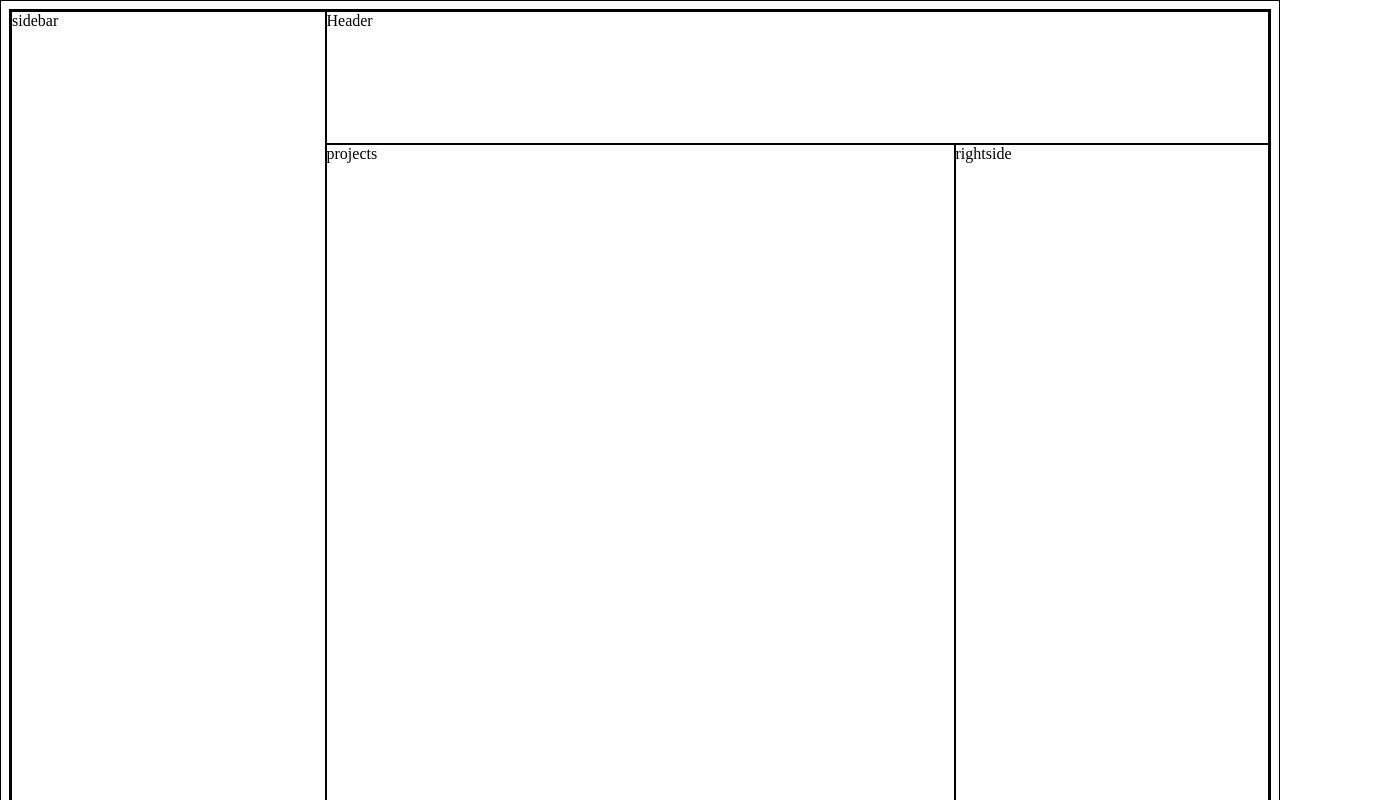
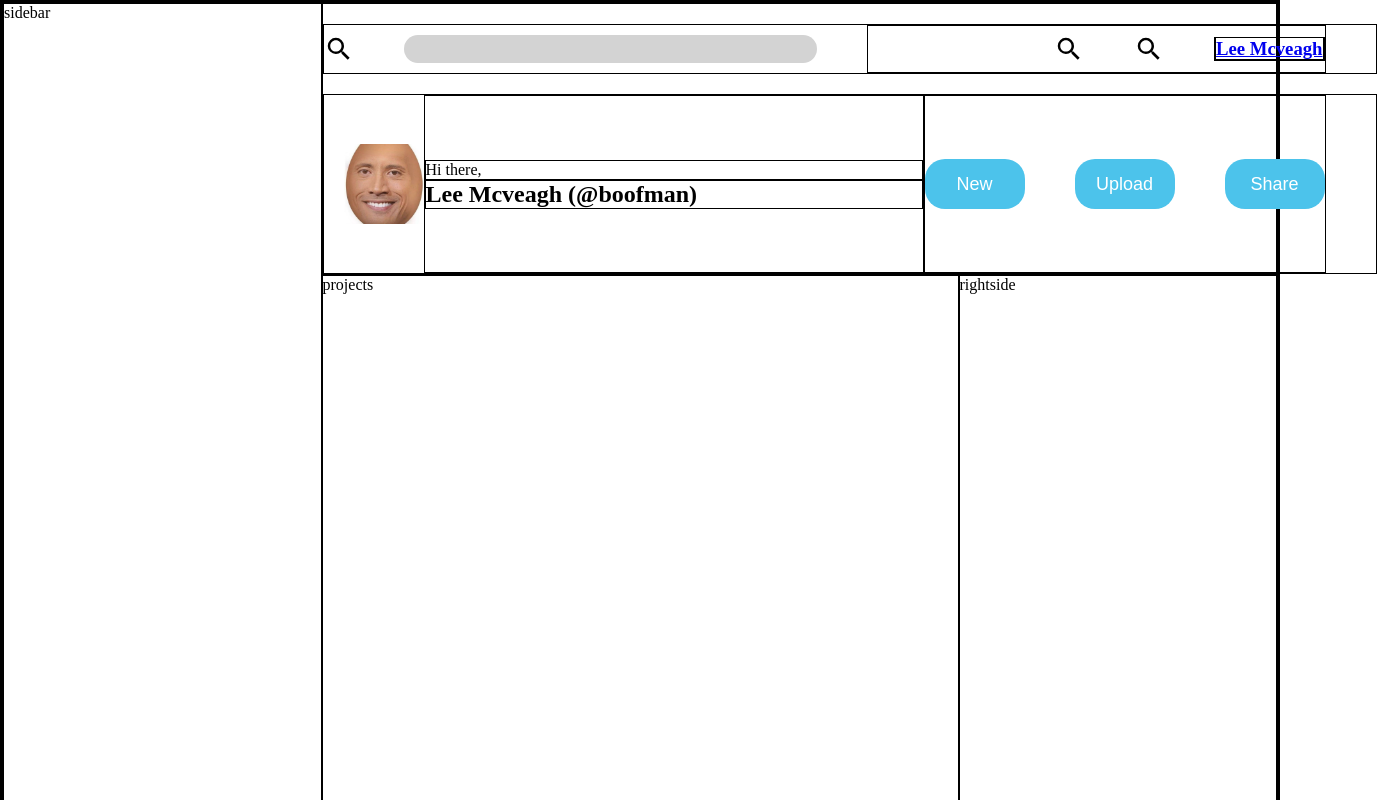
Before and after one commit to boofmang/Admin, a plain HTML site: page index.html in a window 1280 px wide. Shown: the top 800 px of the page, 1377 px wide, since content can reach past the window. Drawn offline with Linux system fonts and the light colour scheme.

Commit message:
laid out header basic design

```diff
--- a/admin.css
+++ b/admin.css
@@ -1,10 +1,40 @@
 *{
     box-sizing: border-box;
     border: 1px solid black;
+    margin: 0;
+}
+ div{
+    display: grid;
+ }
+
+ img{
+  height: 30px;
+  width: 30px;
+  border: none;
+  align-self: center;
 }
 
+button{
+    background-color: rgb(76, 195, 235);
+    border: none;
+    color: white;
+    text-align: center;
+    border-radius: 20px;
+    height: 50px;
+    width: 100px;
+    font-size: large;
+
+
+}
+.image{
+    height: 80px;
+    width: 80px;
+    border:none;
+    align-self: center;
+    margin-left: 20px;
+}
 .container{
-    height: 100dvh;
+
     display: grid;
     grid-template-columns: 1fr 2fr 1fr;
     grid-template-rows: 1fr 5fr;
@@ -12,16 +42,57 @@
 }
 
 .header{
+    grid-template-rows: 1fr 2fr;
     grid-column: 2/4;
+}
+
+.linkhold{
+    display: flex;
+    align-items: center;
+    justify-content: flex-end;
+    gap: 50px;
+    margin-right: 50px;
+}
+.nameholder{
+grid-template-columns: 1fr 1fr 5fr;
+}
+.userhold{
+    display: block;
+    width: 500px;
+    align-content: center;
+
+
+}
+.icons{
+    display: flex;
+    gap: 50px;
+    justify-content: flex-end;
+    width: 50%;
+    margin-right: 50px;
+    align-items: center;
+}
+input{
+    border: none;
+    background-color: lightgrey;
+    border-radius: 20px;
+    height: 60%;
+    align-self: center;
+    width: 45%;
+}
+.searchbar{
+    display: flex;
+    justify-content: flex-start;
+    gap: 50px;
+    margin-bottom: 20px;
+    margin-top: 20px;
+    height: 50px;
 }
 
 .sidebar{
     grid-row: 1/3;
 }
 
-.header{
 
-}
 .projects, .rightside{
     grid-row: 2/3;
 }
--- a/index.html
+++ b/index.html
@@ -8,7 +8,31 @@
 </head>
 <body>
     <div class="container">
-        <div class="header box">Header</div>
+        <div class="header box">
+            <div class="searchbar">
+                <img src="images/magnify.svg">
+                <input type="text" name="searchbar1" id="searchbar1">
+               <div class="icons">
+
+                <img src="images/magnify.svg" alt="">
+                <img src="images/magnify.svg" alt="">
+                <h3><a href="www.google.com">Lee Mcveagh</a></h3>
+               </div>
+
+            </div>
+            <div class="nameholder">
+                <img class="image" src="images/artworks-gww8DMbkCrki79XI-ZJ4lqw-t500x500.jpg" alt="">
+                <div class="userhold">
+                    <p>Hi there,</p>
+                    <h2>Lee Mcveagh (@boofman)</h2>
+                </div>
+                <div class="linkhold">
+                    <button> New </button>
+                    <button> Upload </button>
+                    <button> Share </button>
+                </div>
+            </div>
+        </div>
         <div class="sidebar box">sidebar</div>
         <div class="projects box">projects</div>
         <div class="rightside box">rightside</div>
```
Also changed, not shown: images/artworks-gww8DMbkCrki79XI-ZJ4lqw-t500x500.jpg (added), images/magnify.svg (added).
